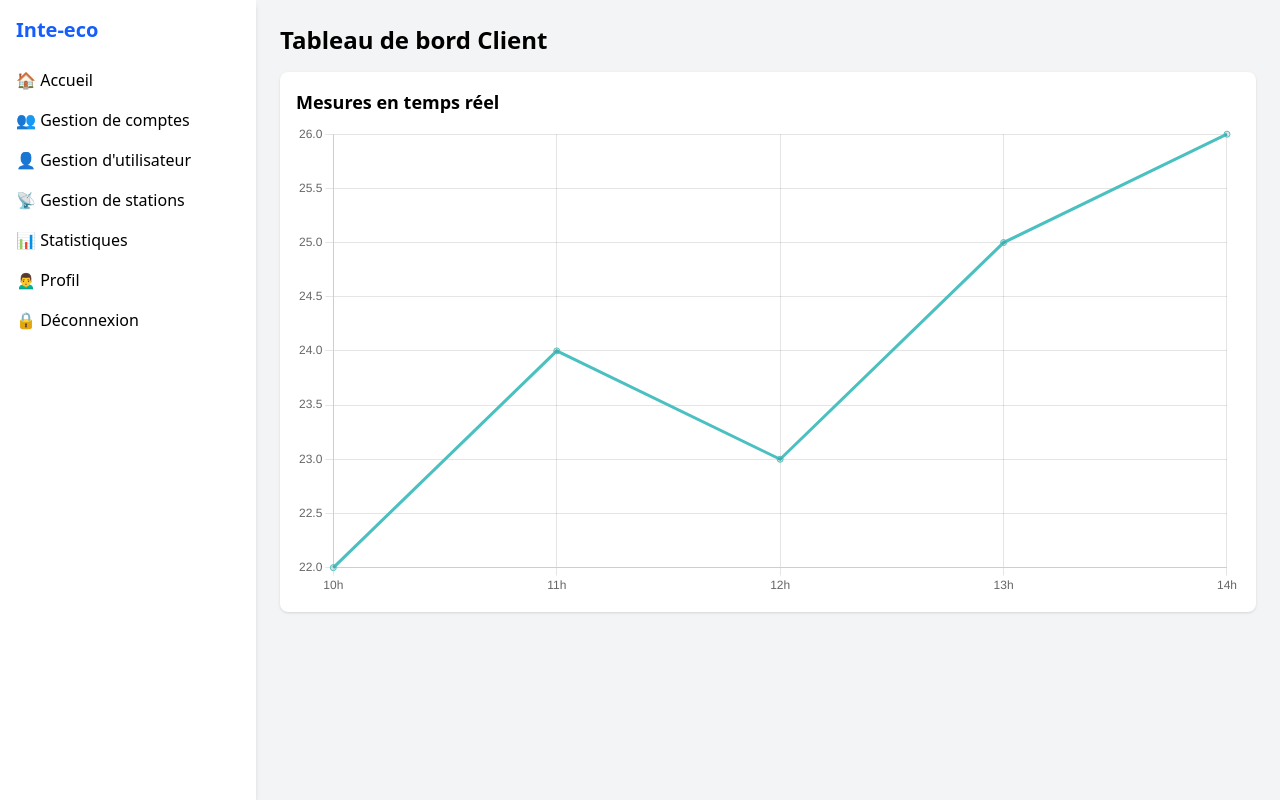
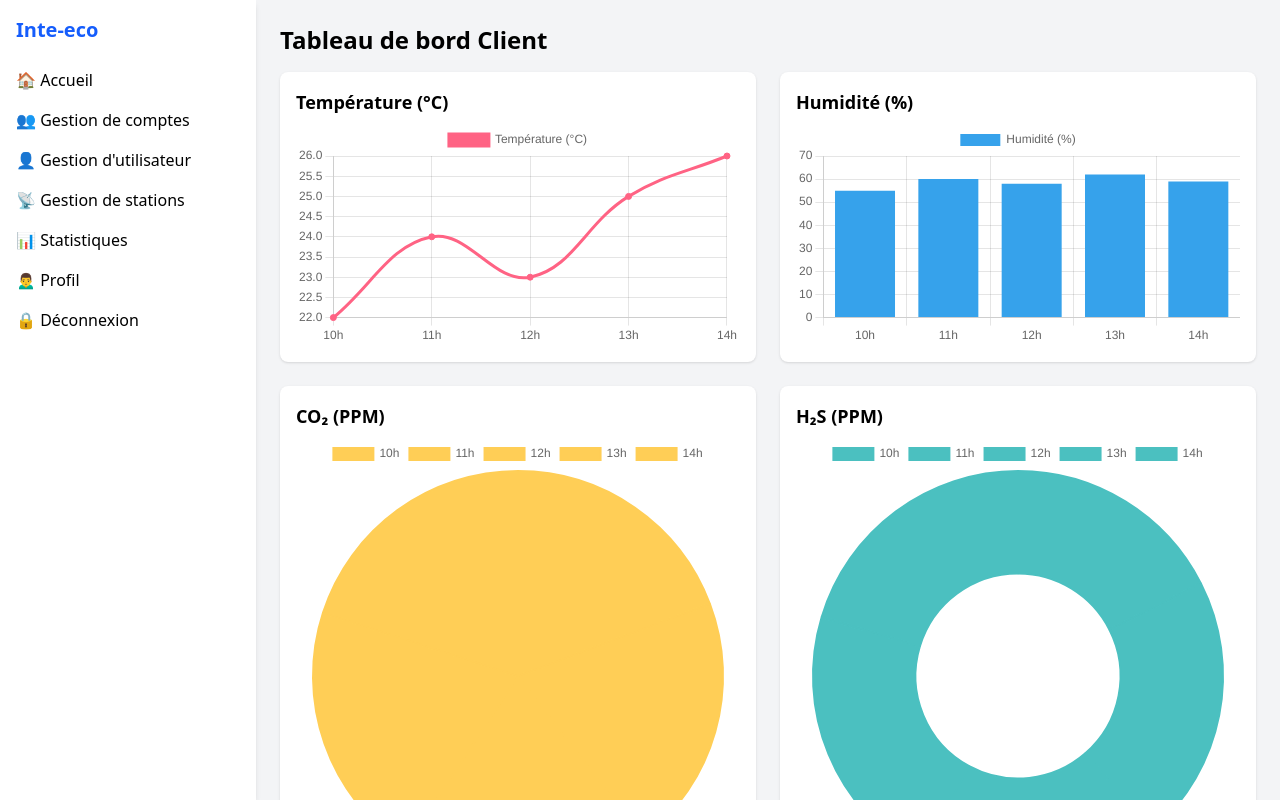
Before and after one commit to Inte-eco/inte-eco-front, a React (Vite) app: page /dashboard in a window 1280 px wide. Built offline with nearby package versions, Linux system fonts and the light colour scheme; no server answers; sample sign-in values are in the browser's storage.

Commit message:
ajouter admin btn

```diff
--- a/src/components/ChartRealtime.tsx
+++ b/src/components/ChartRealtime.tsx
@@ -1,25 +1,114 @@
-import { Line } from 'react-chartjs-2';
-import { Chart as ChartJS, LineElement, CategoryScale, LinearScale, PointElement } from 'chart.js';
+import React from 'react';
+import {
+  Chart as ChartJS,
+  LineElement,
+  BarElement,
+  CategoryScale,
+  LinearScale,
+  PointElement,
+  ArcElement,
+  RadialLinearScale,
+  Tooltip,
+  Legend,
+} from 'chart.js';
+import { Line, Bar, Pie, Doughnut, PolarArea } from 'react-chartjs-2';
 
-ChartJS.register(LineElement, CategoryScale, LinearScale, PointElement);
+ChartJS.register(
+  LineElement,
+  BarElement,
+  CategoryScale,
+  LinearScale,
+  PointElement,
+  ArcElement,
+  RadialLinearScale,
+  Tooltip,
+  Legend
+);
 
-const ChartRealtime = () => {
+type ChartType = 'line' | 'bar' | 'pie' | 'doughnut' | 'polarArea';
+
+interface ChartConfig {
+  title: string;
+  type: ChartType;
+  data: number[];
+  color: string;
+}
+
+const ChartRealtime: React.FC = () => {
+  const labels = ['10h', '11h', '12h', '13h', '14h'];
+
+  const chartConfigs: ChartConfig[] = [
+    {
+      title: 'Température (°C)',
+      type: 'line',
+      data: [22, 24, 23, 25, 26],
+      color: 'rgba(255, 99, 132, 1)',
+    },
+    {
+      title: 'Humidité (%)',
+      type: 'bar',
+      data: [55, 60, 58, 62, 59],
+      color: 'rgba(54, 162, 235, 1)',
+    },
+    {
+      title: 'CO₂ (PPM)',
+      type: 'pie',
+      data: [400, 420, 410, 430, 415],
+      color: 'rgba(255, 206, 86, 1)',
+    },
+    {
+      title: 'H₂S (PPM)',
+      type: 'doughnut',
+      data: [5, 6, 5.5, 6.2, 5.8],
+      color: 'rgba(75, 192, 192, 1)',
+    },
+    {
+      title: 'CO (PPM)',
+      type: 'polarArea',
+      data: [9, 10, 9.5, 10.2, 9.8],
+      color: 'rgba(153, 102, 255, 1)',
+    },
+  ];
+
+  const renderChart = (config: ChartConfig, index: number) => {
     const data = {
-    labels: ['10h', '11h', '12h', '13h', '14h'],
+      labels,
       datasets: [
         {
-        label: 'Température (°C)',
-        data: [22, 24, 23, 25, 26],
-        borderColor: 'rgba(75,192,192,1)',
+          label: config.title,
+          data: config.data,
+          backgroundColor: config.color,
+          borderColor: config.color,
           fill: false,
+          tension: 0.4,
         },
       ],
     };
 
+    switch (config.type) {
+      case 'line':
+        return <Line key={index} data={data} />;
+      case 'bar':
+        return <Bar key={index} data={data} />;
+      case 'pie':
+        return <Pie key={index} data={data} />;
+      case 'doughnut':
+        return <Doughnut key={index} data={data} />;
+      case 'polarArea':
+        return <PolarArea key={index} data={data} />;
+      default:
+        return null;
+    }
+  };
+
   return (
-    <div className="bg-white p-4 rounded-lg shadow w-full">
-      <h2 className="text-lg font-semibold mb-2">Mesures en temps réel</h2>
-      <Line data={data} />
+    <div className="grid grid-cols-1 md:grid-cols-2 gap-6">
+      {chartConfigs.map((config, index) => (
+        <div key={index} className="bg-white p-4 rounded-lg shadow">
+          <h2 className="text-lg font-semibold mb-2">{config.title}</h2>
+          {renderChart(config, index)}
+        </div>
+      ))}
     </div>
   );
 };
--- a/src/pages/AdminDashboard.tsx
+++ b/src/pages/AdminDashboard.tsx
@@ -22,6 +22,9 @@ const AdminDashboard = () => {
             <button onClick={() => navigate("add-station")} className="bg-purple-500 text-white px-4 py-2 rounded">
                 ➕ Ajouter une station
             </button>
+            <button onClick={() => navigate("add-admin")} className="bg-red-500 text-white px-4 py-2 rounded">
+                🛡️ Ajouter un admin
+            </button>
         </div>
 
         <ChartRealtime />
```
Lines whose indentation alone changed are shown as unchanged.
